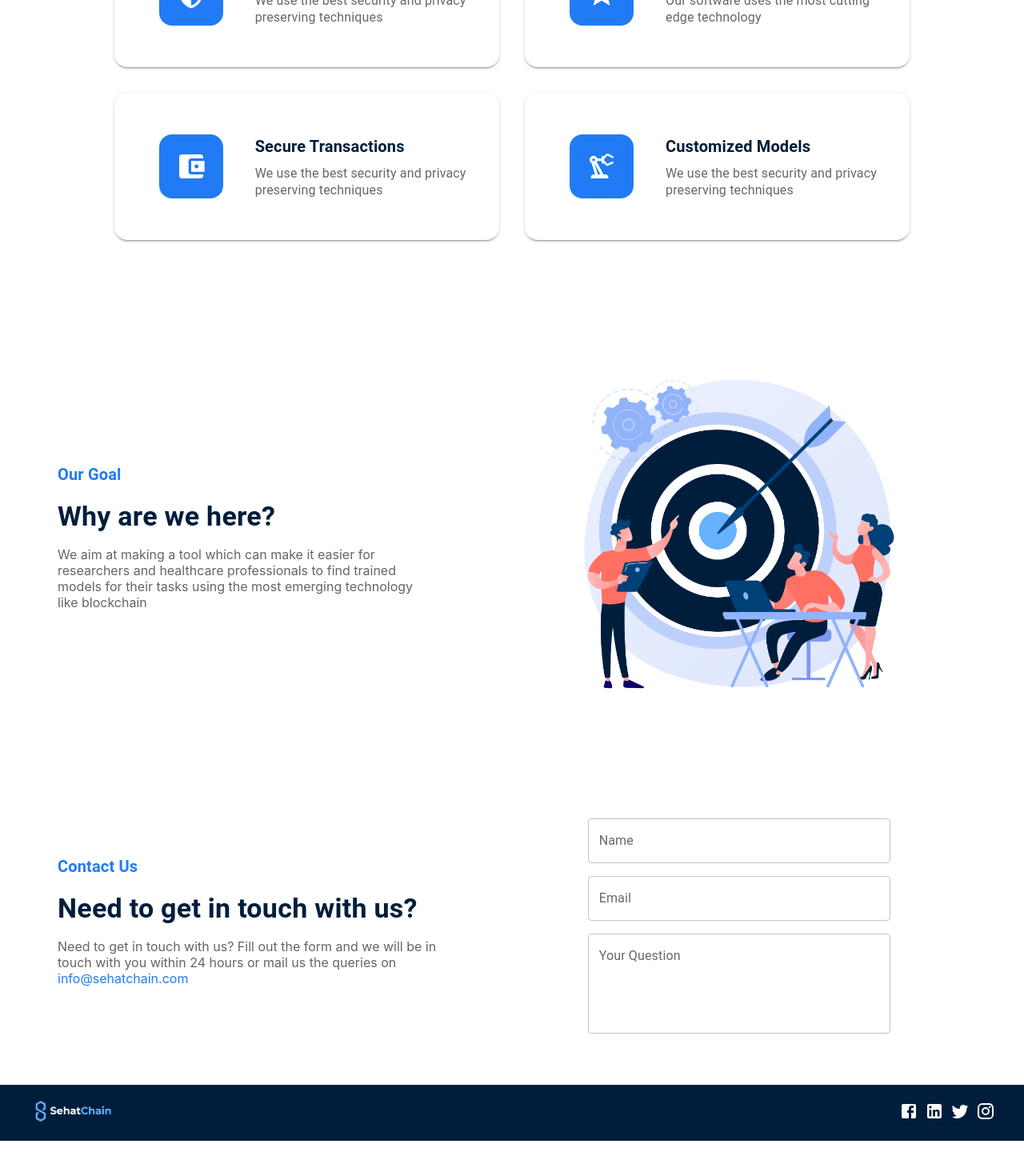
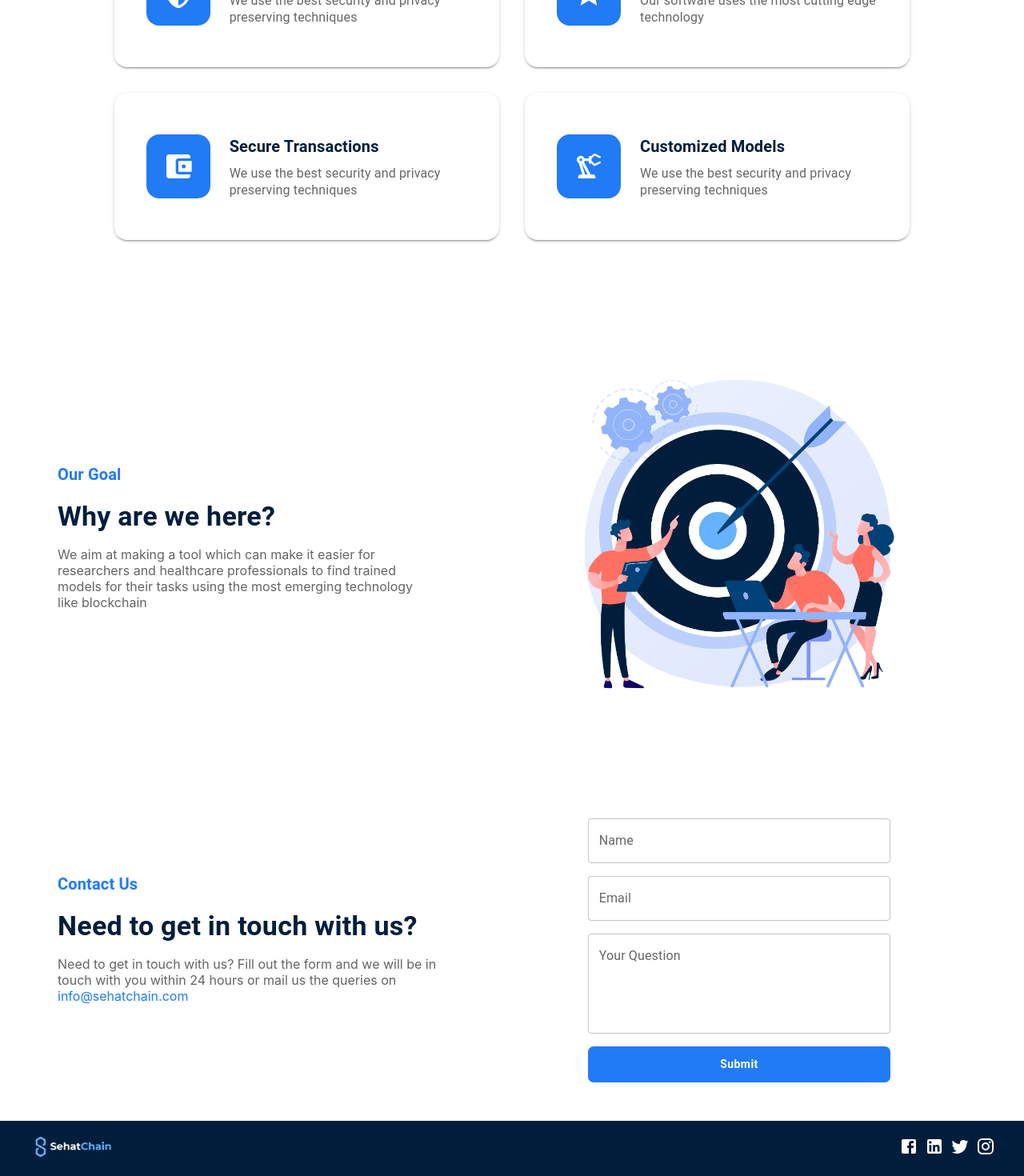
Before and after one commit to abdullahqaisar/sehatchain, a React (Create React App) app: page / in a window 1280 px wide. Shown: the part 1540-3010 px from the top of the page at 80% size. Before the commit the page ends 2966 px from the top, so only its background shows below. Built offline with nearby package versions, Linux system fonts and the light colour scheme; the HTML template or start-up script is replaced by a standard one.

Commit message:
added contact us form submit button

```diff
--- a/src/components/customButton/CustomButton.jsx
+++ b/src/components/customButton/CustomButton.jsx
@@ -16,6 +16,7 @@ const CustomButton = ({
     fontSize: "14px",
     cursor: "pointer",
     padding: "0.5rem 2rem",
+    width:"100%",
     borderRadius: "7px",
     textTransform: "none",
     display: "block",
--- a/src/components/main/ContactUs.jsx
+++ b/src/components/main/ContactUs.jsx
@@ -5,6 +5,7 @@ import InputBase from "@mui/material/InputBase";
 import { Box, Grid, Typography, TextField } from "@mui/material";
 import { Container } from "@mui/system";
 
+import { CustomButton } from "../customButton";
 import SectionText from "./SectionText";
 
 const AboutUs = () => {
@@ -69,6 +70,20 @@ const AboutUs = () => {
                   mb: { xs: 2, md: 2 },
                 }}
               />
+              <Box
+                sx={{
+                  display: "flex",
+                  alignItems: "center",
+                  justifyContent: "center",
+                  gap: "1rem",
+                }}
+              >
+                <CustomButton
+                  backgroundColor="#217BF4"
+                  color="#fff"
+                  buttonText="Submit"
+                />
+              </Box>
             </Grid>
           </Grid>
         </Grid>
--- a/src/components/main/Features.jsx
+++ b/src/components/main/Features.jsx
@@ -50,7 +50,8 @@ const Features = () => {
                 >
                   <Box
                     sx={{
-                      m: 5,
+                      mx: 3,
+                      my: 5,
                       backgroundColor: "#217BF4",
                       borderRadius: "20%",
                       height: 80,
```
